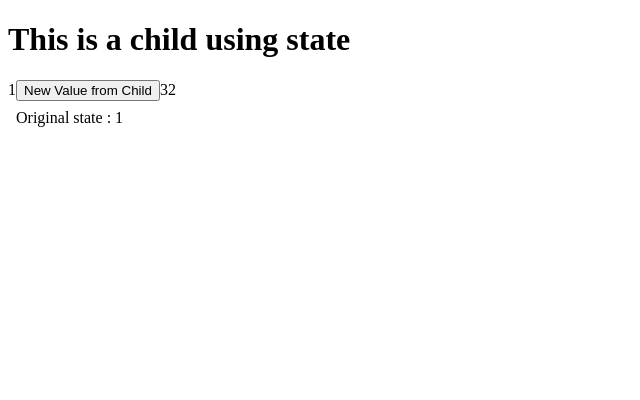
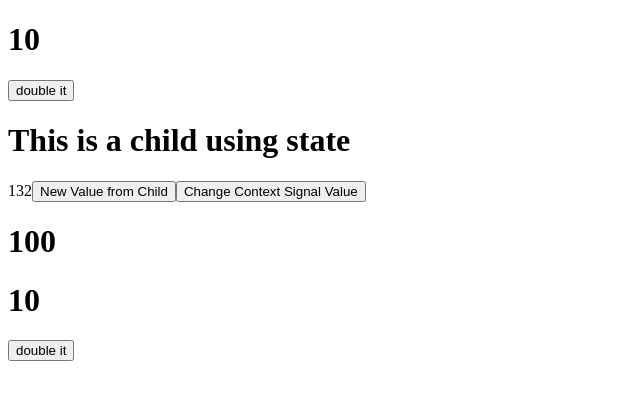
Before and after one commit to mahdimcheik/signals-clone, a plain HTML site: page index.html in a window 1280 px wide. Shown: the whole page, without its empty margins (0-640 px from the left). Drawn offline with Linux system fonts and the light colour scheme.

Commit message:
testing custom component

```diff
--- a/Child.js
+++ b/Child.js
@@ -1,11 +1,11 @@
-import ComputedState from "./ComputedState.js";
-import State from "./State.js";
+import Compute from "./Compute.js";
+import Signal from "./Signal.js";
+import { contextSignal } from "./Context.js";
 
 export default function Child() {
-  console.log("rendered ");
-  const myState = new State(1);
-  const computedState = new ComputedState(() => myState.value + 2, [myState]);
-  const computedState2 = new ComputedState(() => myState.value * 2, [myState]);
+  const myState = new Signal(1);
+  const computedState = new Compute(() => myState.value + 2, [myState]);
+  const computedState2 = new Compute(() => myState.value * 2, [myState]);
 
   const element = document.createElement("div");
   element.appendChild(myState.element);
@@ -25,13 +25,17 @@ export default function Child() {
   element.append(computedState.element);
   element.append(computedState2.element);
 
-  const content = `
-<div>
-Original state : ${myState.element.innerHTML}
-</div>
-`;
+  element.appendChild(btn);
 
-  const html = new DOMParser().parseFromString(content, "text/html").body;
-  element.appendChild(html);
+  const h1Context = document.createElement("h1");
+  h1Context.appendChild(contextSignal.element);
+
+  const btnContext = document.createElement("button");
+  btnContext.innerHTML = "Change Context Signal Value";
+  btnContext.addEventListener("click", () => {
+    contextSignal.setValue(contextSignal.value * 10);
+  });
+  element.append(btnContext, h1Context);
+
   return element;
 }
--- a/ComputedState.js
+++ b/Compute.js
@@ -1,4 +1,4 @@
-export default class ComputedState {
+export default class Compute {
   constructor(value, dependencies = []) {
     this.value = value;
     this.dependencies = dependencies;
--- /dev/null
+++ b/Context.js
@@ -0,0 +1,5 @@
+import Signal from "./Signal.js";
+
+const contextSignal = new Signal(100);
+
+export { contextSignal };
--- /dev/null
+++ b/ParentComponentClass.js
@@ -0,0 +1,33 @@
+import Signal from "./Signal.js";
+
+export class ParentComponentClass extends HTMLElement {
+  constructor() {
+    super();
+    this.signal = new Signal(10);
+    const hd = document.createElement("h1");
+    hd.appendChild(this.signal.element);
+    this.appendChild(hd);
+    const btn = document.createElement("button");
+    btn.type = "button";
+    btn.addEventListener("click", () => {
+      console.log(this.signal.value);
+      this.signal.setValue(this.signal.value * 2);
+    });
+    btn.innerHTML = "double it";
+    this.appendChild(btn);
+  }
+
+  connectedCallback() {
+    console.log("Custom element added to page.");
+  }
+
+  disconnectedCallback() {
+    console.log("Custom element removed from page.");
+  }
+
+  adoptedCallback() {
+    console.log("Custom element moved to new page.");
+  }
+}
+
+customElements.define("parent-custom-class", ParentComponentClass);
--- a/State.js
+++ b/Signal.js
@@ -1,4 +1,4 @@
-export default class State {
+export default class Signal {
   constructor(value) {
     this.value = value;
     this.element = document.createElement("my-signal");
@@ -15,7 +15,6 @@ export default class State {
   setValue(newValue) {
     this.value = newValue;
     this.render();
-    // console.log("set value is called ");
     if (this.subscribers.size) {
       this.subscribers.forEach((subscriber) => subscriber.render());
     }
--- a/index.html
+++ b/index.html
@@ -4,9 +4,11 @@
     <meta charset="UTF-8" />
     <meta name="viewport" content="width=device-width, initial-scale=1.0" />
     <title>Document</title>
-    <script type="module" src="script.js"></script>
   </head>
   <body>
+    <parent-custom-class></parent-custom-class>
     <div class="root"></div>
+    <script type="module" src="ParentComponentClass.js"></script>
+    <script type="module" src="script.js"></script>
   </body>
 </html>
--- a/script.js
+++ b/script.js
@@ -1,3 +1,7 @@
 import Child from "./Child.js";
+import { ParentComponentClass } from "./ParentComponentClass.js";
+
 const root = document.querySelector(".root");
 root.append(Child());
+const newElement = new ParentComponentClass();
+root.appendChild(newElement);
```
Also changed, not shown: ChildWithComputed.js (deleted, +0 -21 lines).
